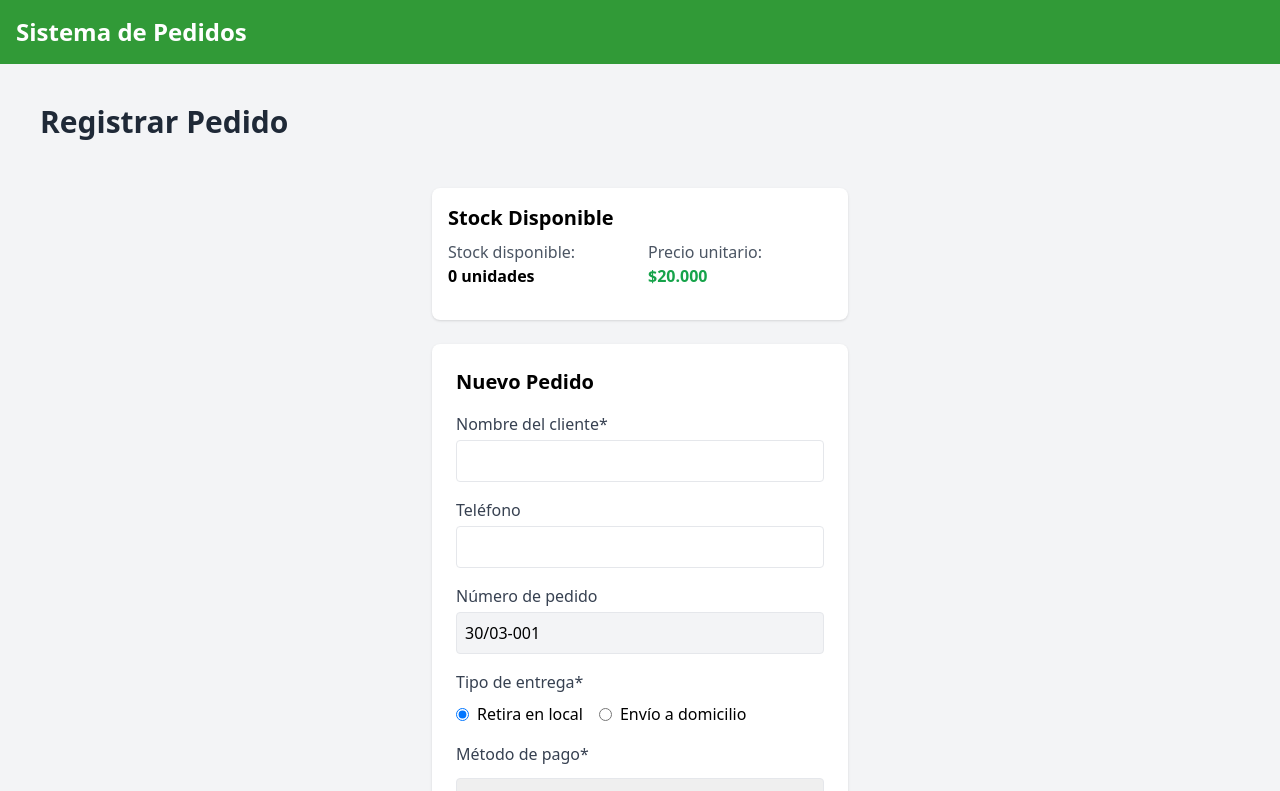
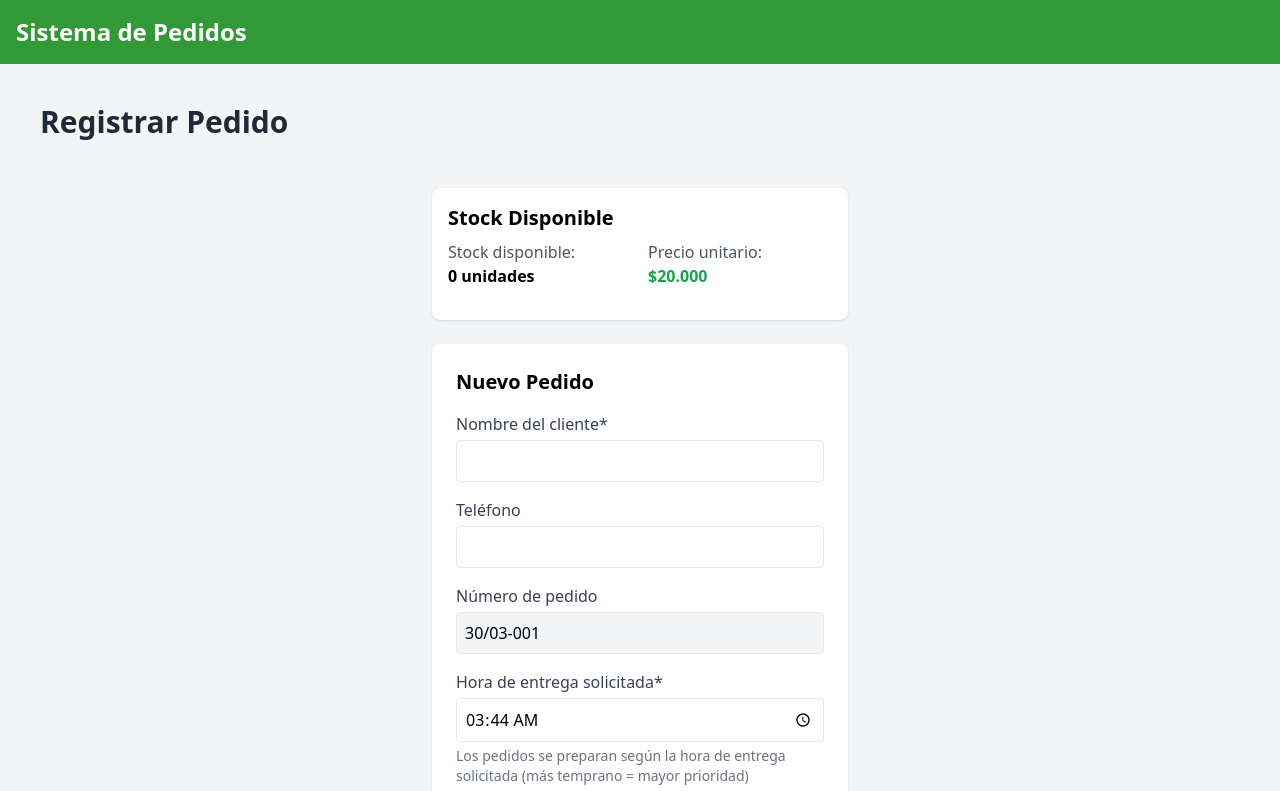
Before and after one commit to ivanmonte11/sistema-gls, a Next.js app: page /registrar-pedido in a window 1280 px wide. Shown: the top 791 px of the page. Built offline with nearby package versions, Linux system fonts and the light colour scheme; no server answers; the database is empty.

Commit message:
Añadimos hora de entrega para dar prioridad - modificamos db, pedidos/route, FormularioPedido e historial-ventas

```diff
--- a/app/api/pedidos/route.ts
+++ b/app/api/pedidos/route.ts
@@ -83,9 +83,16 @@ export async function GET(request: Request) {
           precio_total,
           fecha,
           hora_pedido,
-          fecha_pedido
+          fecha_pedido,
+          hora_entrega_solicitada
          FROM pedidos
-         ORDER BY fecha_pedido DESC, numero_pedido DESC
+         ORDER BY
+           CASE
+             WHEN hora_entrega_solicitada IS NULL THEN 1
+             ELSE 0
+           END,
+           hora_entrega_solicitada ASC,
+           hora_pedido ASC
          LIMIT 1`
       );
       client.release();
@@ -113,9 +120,17 @@ export async function GET(request: Request) {
         precio_total,
         fecha,
         hora_pedido,
-        fecha_pedido
+        fecha_pedido,
+        hora_entrega_solicitada
        FROM pedidos
-       ORDER BY fecha_pedido DESC, numero_pedido DESC
+       WHERE fecha_pedido = CURRENT_DATE
+       ORDER BY
+         CASE
+           WHEN hora_entrega_solicitada IS NULL THEN 1
+           ELSE 0
+         END,
+         hora_entrega_solicitada ASC,
+         hora_pedido ASC
        LIMIT $1`,
       [searchParams.get('limit') || '100']
     );
@@ -153,7 +168,8 @@ export async function POST(request: Request) {
 
     const requiredFields = [
       'nombre', 'tipoEntrega', 'metodoPago',
-      'cantidadPollo', 'precioUnitario', 'precioTotal'
+      'cantidadPollo', 'precioUnitario', 'precioTotal',
+      'horaEntrega'  // Nuevo campo requerido
     ];
     const missingFields = requiredFields.filter(field => !data[field]);
 
@@ -163,6 +179,32 @@ export async function POST(request: Request) {
           success: false,
           error: 'Faltan campos requeridos',
           missingFields
+        },
+        { status: 400 }
+      );
+    }
+
+    // Validar hora de entrega
+    const [horas, minutos] = data.horaEntrega.split(':').map(Number);
+    const ahora = new Date();
+    const horaActual = ahora.getHours();
+    const minutosActual = ahora.getMinutes();
+
+    if (horas < horaActual || (horas === horaActual && minutos <= minutosActual)) {
+      return NextResponse.json(
+        {
+          success: false,
+          error: 'La hora de entrega debe ser futura'
+        },
+        { status: 400 }
+      );
+    }
+
+    if (horas < 10 || horas >= 22) {
+      return NextResponse.json(
+        {
+          success: false,
+          error: 'Horario de atención: 10:00 a 22:00'
         },
         { status: 400 }
       );
@@ -189,12 +231,14 @@ export async function POST(request: Request) {
         precio_total,
         fecha,
         hora_pedido,
-        fecha_pedido
+        fecha_pedido,
+        hora_entrega_solicitada
       ) VALUES (
         $1, $2, $3, $4, $5, $6, $7, $8, $9, $10, $11, $12, $13,
         NOW() AT TIME ZONE $14,
         (NOW() AT TIME ZONE $14)::time,
-        (NOW() AT TIME ZONE $14)::date
+        (NOW() AT TIME ZONE $14)::date,
+        $15
       ) RETURNING id, numero_pedido`,
       [
         numeroPedido,
@@ -210,7 +254,8 @@ export async function POST(request: Request) {
         data.cantidadPollo,
         Number(data.precioUnitario),
         Number(data.precioTotal),
-        TIMEZONE
+        TIMEZONE,
+        data.horaEntrega
       ]
     );
 
--- a/app/components/FormularioPedido.tsx
+++ b/app/components/FormularioPedido.tsx
@@ -38,6 +38,7 @@ export default function FormularioPedido() {
   const [conPapas, setConPapas] = useState<boolean>(false);
   const [cantidadPapas, setCantidadPapas] = useState<number>(0);
   const [cantidadPollo, setCantidadPollo] = useState<number>(0);
+  const [horaEntrega, setHoraEntrega] = useState<string>('');
   const [precioUnitario, setPrecioUnitario] = useState<number>(20000);
   const [precioFinal, setPrecioFinal] = useState<number>(0);
   const [isLoading, setIsLoading] = useState<boolean>(false);
@@ -47,6 +48,12 @@ export default function FormularioPedido() {
   useEffect(() => {
     obtenerStock();
     checkAndResetSequence();
+    // Establecer hora por defecto (1 hora en el futuro)
+    const ahora = new Date();
+    ahora.setHours(ahora.getHours() + 1);
+    const hora = ahora.getHours().toString().padStart(2, '0');
+    const minutos = ahora.getMinutes().toString().padStart(2, '0');
+    setHoraEntrega(`${hora}:${minutos}`);
   }, []);
 
   useEffect(() => {
@@ -58,7 +65,6 @@ export default function FormularioPedido() {
   const calcularPrecio = () => {
     let total = cantidadPollo * precioUnitario;
 
-    // Costo de envío
     if (tipoEntrega === 'envio') {
       switch(tipoEnvio) {
         case 'cercano': total += 1500; break;
@@ -67,7 +73,6 @@ export default function FormularioPedido() {
       }
     }
 
-    // Costo de papas (ejemplo: $500 por porción)
     if (conPapas && cantidadPapas > 0) {
       total += cantidadPapas * 500;
     }
@@ -121,6 +126,20 @@ export default function FormularioPedido() {
     return numero;
   };
 
+  const validarHoraEntrega = () => {
+    if (!horaEntrega) return false;
+
+    const [horasStr, minutosStr] = horaEntrega.split(':');
+    const horas = parseInt(horasStr);
+    const minutos = parseInt(minutosStr);
+
+    const ahora = new Date();
+    const horaActual = ahora.getHours();
+    const minutosActual = ahora.getMinutes();
+
+    return !(horas < horaActual || (horas === horaActual && minutos <= minutosActual));
+  };
+
   const handleSubmit = async (e: React.FormEvent) => {
     e.preventDefault();
 
@@ -144,6 +163,11 @@ export default function FormularioPedido() {
       return;
     }
 
+    if (!horaEntrega || !validarHoraEntrega()) {
+      alert('La hora de entrega debe ser futura y dentro del horario de atención (10:00 - 22:00)');
+      return;
+    }
+
     setIsLoading(true);
 
     try {
@@ -164,7 +188,8 @@ export default function FormularioPedido() {
           cantidadPapas,
           cantidadPollo,
           precioUnitario,
-          precioTotal: precioFinal
+          precioTotal: precioFinal,
+          horaEntrega
         }),
       });
 
@@ -242,6 +267,22 @@ export default function FormularioPedido() {
               readOnly
               className="w-full p-2 border rounded bg-gray-100"
             />
+          </div>
+
+          <div>
+            <label className="block text-gray-700 mb-1">Hora de entrega solicitada*</label>
+            <input
+              type="time"
+              value={horaEntrega}
+              onChange={(e) => setHoraEntrega(e.target.value)}
+              className="w-full p-2 border rounded"
+              required
+              min="10:00"
+              max="22:00"
+            />
+            <p className="text-sm text-gray-500 mt-1">
+              Los pedidos se preparan según la hora de entrega solicitada (más temprano = mayor prioridad)
+            </p>
           </div>
         </div>
 
--- a/app/historial-ventas/page.tsx
+++ b/app/historial-ventas/page.tsx
@@ -19,6 +19,7 @@ interface Pedido {
   fecha: string;
   hora_pedido: string;
   fecha_pedido: string;
+  hora_entrega_solicitada: string | null;
 }
 
 export default function HistorialPedidos() {
@@ -106,6 +107,8 @@ export default function HistorialPedidos() {
               <th className="px-4 py-2">N° Pedido</th>
               <th className="px-4 py-2">Cliente</th>
               <th className="px-4 py-2">Teléfono</th>
+              <th className="px-4 py-2">Hora Pedido</th>
+              <th className="px-4 py-2">Hora Entrega</th>
               <th className="px-4 py-2">Entrega</th>
               <th className="px-4 py-2">Pago</th>
               <th className="px-4 py-2">Chimi</th>
@@ -120,6 +123,10 @@ export default function HistorialPedidos() {
                 <td className="px-4 py-3">{formatNumeroPedido(pedido.numero_pedido)}</td>
                 <td className="px-4 py-3">{pedido.nombre_cliente}</td>
                 <td className="px-4 py-3">{pedido.telefono_cliente || '-'}</td>
+                <td className="px-4 py-3">{pedido.hora_pedido.split(':').slice(0, 2).join(':')}</td>
+                <td className="px-4 py-3">
+                  {pedido.hora_entrega_solicitada ? pedido.hora_entrega_solicitada.split(':').slice(0, 2).join(':') : 'No especificada'}
+                </td>
                 <td className="px-4 py-3">
                   {pedido.tipo_entrega === 'envio' ?
                     `Envío (${formatTipoEnvio(pedido.tipo_envio)})` :
```
